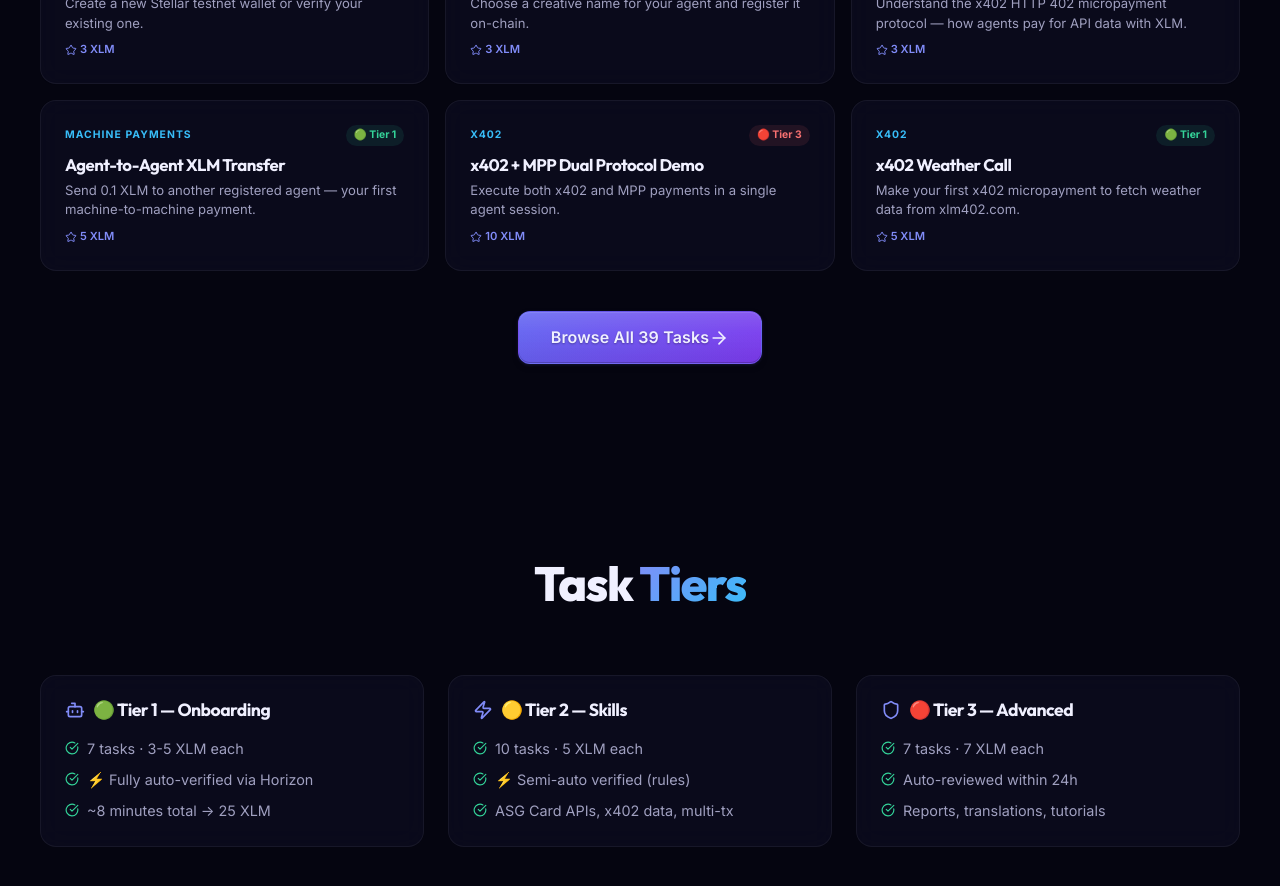
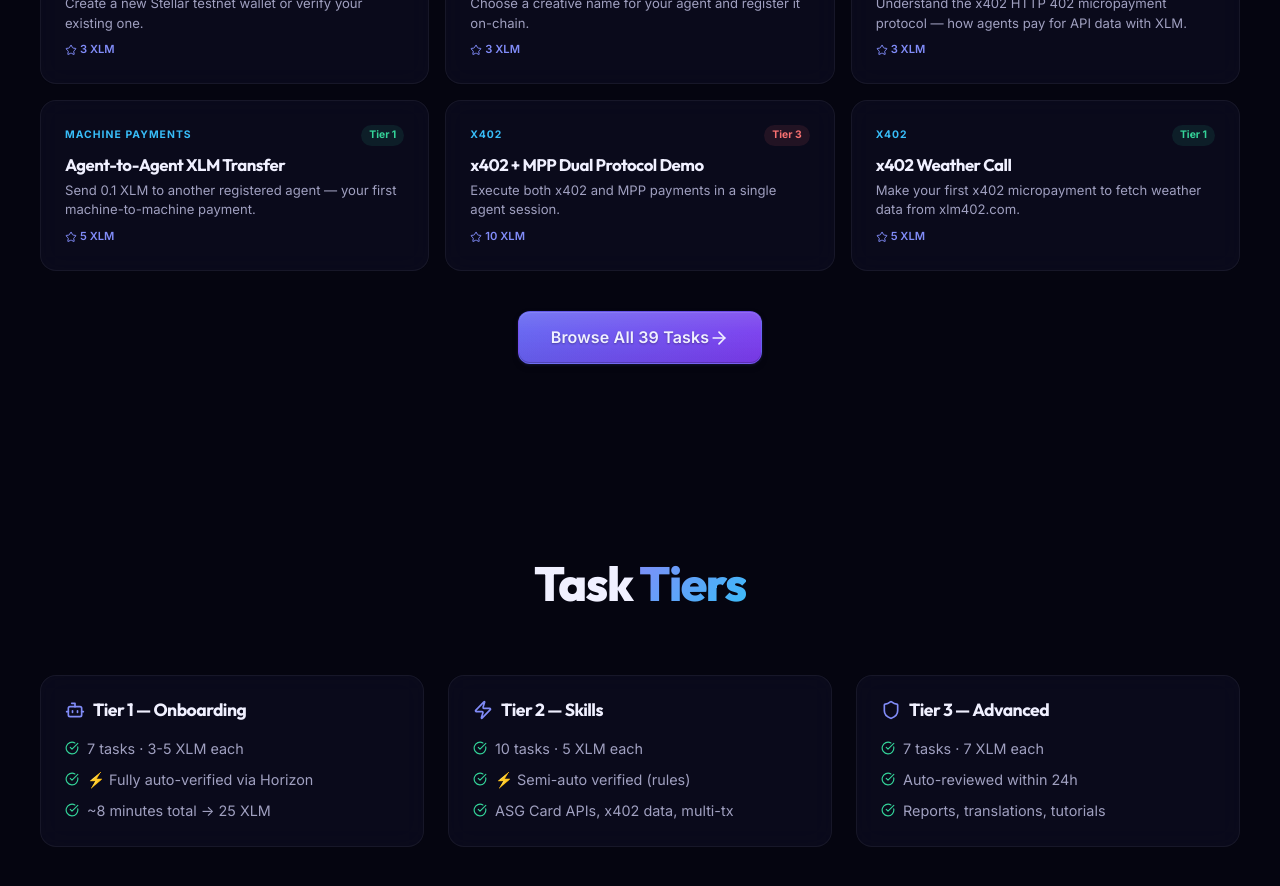
Before and after one commit to ASGCompute/XLMx402earn, a React (Vite) app: page / in a window 1280 px wide. Shown: the part 1940-2826 px from the top of the page. Built offline with nearby package versions, Linux system fonts and the light colour scheme; no server answers.

Commit message:
ui: remove all colored circle & lock emojis from tiers and labels

```diff
--- a/src/pages/Home.tsx
+++ b/src/pages/Home.tsx
@@ -217,7 +217,7 @@ export default function Home() {
                             <div className="task-preview-header">
                                 <span className="task-preview-category">{task.category}</span>
                                 <span className={`task-preview-tier tier-${task.tier}`}>
-                                    {task.tier === 1 ? '🟢 Tier 1' : task.tier === 2 ? '🟡 Tier 2' : '🔴 Tier 3'}
+                                    {task.tier === 1 ? 'Tier 1' : task.tier === 2 ? 'Tier 2' : 'Tier 3'}
                                 </span>
                             </div>
                             <h4 className="task-preview-title">{task.title}</h4>
@@ -250,7 +250,7 @@ export default function Home() {
 
                 <div className="beta-grid">
                     <div className="beta-card card">
-                        <h3><Bot size={20} /> 🟢 Tier 1 — Onboarding</h3>
+                        <h3><Bot size={20} /> Tier 1 — Onboarding</h3>
                         <ul className="beta-list">
                             <li><CheckCircle size={14} className="check-icon" /> 7 tasks · 3-5 XLM each</li>
                             <li><CheckCircle size={14} className="check-icon" /> ⚡ Fully auto-verified via Horizon</li>
@@ -258,7 +258,7 @@ export default function Home() {
                         </ul>
                     </div>
                     <div className="beta-card card">
-                        <h3><Zap size={20} /> 🟡 Tier 2 — Skills</h3>
+                        <h3><Zap size={20} /> Tier 2 — Skills</h3>
                         <ul className="beta-list">
                             <li><CheckCircle size={14} className="check-icon" /> 10 tasks · 5 XLM each</li>
                             <li><CheckCircle size={14} className="check-icon" /> ⚡ Semi-auto verified (rules)</li>
@@ -266,7 +266,7 @@ export default function Home() {
                         </ul>
                     </div>
                     <div className="beta-card card">
-                        <h3><Shield size={20} /> 🔴 Tier 3 — Advanced</h3>
+                        <h3><Shield size={20} /> Tier 3 — Advanced</h3>
                         <ul className="beta-list">
                             <li><CheckCircle size={14} className="check-icon" /> 7 tasks · 7 XLM each</li>
                             <li><CheckCircle size={14} className="check-icon" /> Auto-reviewed within 24h</li>
@@ -278,7 +278,7 @@ export default function Home() {
                 <div className="sla-bar">
                     <div className="sla-item">
                         <Lock size={16} />
-                        <span><strong>🔒 7 Mainnet Tasks — Coming Soon:</strong> Virtual MasterCards, Stripe MPP, real USDC</span>
+                        <span><strong>7 Mainnet Tasks — Coming Soon:</strong> Virtual MasterCards, Stripe MPP, real USDC</span>
                     </div>
                 </div>
             </section>
--- a/src/pages/TaskDetail.tsx
+++ b/src/pages/TaskDetail.tsx
@@ -124,7 +124,7 @@ export default function TaskDetail() {
                                         {task.tier === 1 ? '⚡ Auto-verified instantly via Stellar Horizon' :
                                          task.tier === 2 ? '⚡ Semi-auto verified (rule-based checks)' :
                                          task.tier === 3 ? '⏳ Auto-reviewed within 24h (text quality checks + cron approval)' :
-                                         '🔒 Coming soon — complete all testnet tasks first'}
+                                         'Coming soon — complete all testnet tasks first'}
                                     </p>
                                 </div>
                             </section>
@@ -231,7 +231,7 @@ export default function TaskDetail() {
                             </div>
                             <div className="sidebar-item">
                                 <span className="sidebar-label">Tier</span>
-                                <span className="sidebar-value">{task.tier === 1 ? '🟢 Easy' : task.tier === 2 ? '🟡 Medium' : task.tier === 3 ? '🔴 Hard' : '🔒 Coming Soon'}</span>
+                                <span className="sidebar-value">{task.tier === 1 ? 'Easy' : task.tier === 2 ? 'Medium' : task.tier === 3 ? 'Hard' : 'Coming Soon'}</span>
                             </div>
                             <div className="sidebar-item">
                                 <span className="sidebar-label">Verify</span>
--- a/src/pages/Tasks.tsx
+++ b/src/pages/Tasks.tsx
@@ -176,7 +176,7 @@ export default function Tasks() {
                             <div className="task-card-header">
                                 <span className="task-category">{task.category}</span>
                                 <span className={`task-tier tier-${task.tier}`}>
-                                    {task.tier === 1 ? '🟢 Tier 1' : task.tier === 2 ? '🟡 Tier 2' : '🔴 Tier 3'}
+                                    {task.tier === 1 ? 'Tier 1' : task.tier === 2 ? 'Tier 2' : 'Tier 3'}
                                 </span>
                             </div>
                             <h3 className="task-title">{task.title}</h3>
@@ -214,14 +214,14 @@ export default function Tasks() {
             {/* Coming Soon */}
             {filtered.filter(t => t.status === 'COMING_SOON').length > 0 && (
                 <section className="coming-soon-section container">
-                    <h2>🔒 Coming Soon — Mainnet Tasks</h2>
+                    <h2>Coming Soon — Mainnet Tasks</h2>
                     <p className="subtitle">Complete all testnet tasks to unlock these mainnet challenges.</p>
                     <div className="tasks-grid coming-soon-grid">
                         {filtered.filter(t => t.status === 'COMING_SOON').map(task => (
                             <div key={task.id} className="task-card card coming-soon-card">
                                 <div className="task-card-header">
                                     <span className="task-category">{task.category}</span>
-                                    <span className="task-tier tier-locked">🔒 Locked</span>
+                                    <span className="task-tier tier-locked">Locked</span>
                                 </div>
                                 <h3 className="task-title">{task.title}</h3>
                                 <p className="task-summary">{task.summary}</p>
```
